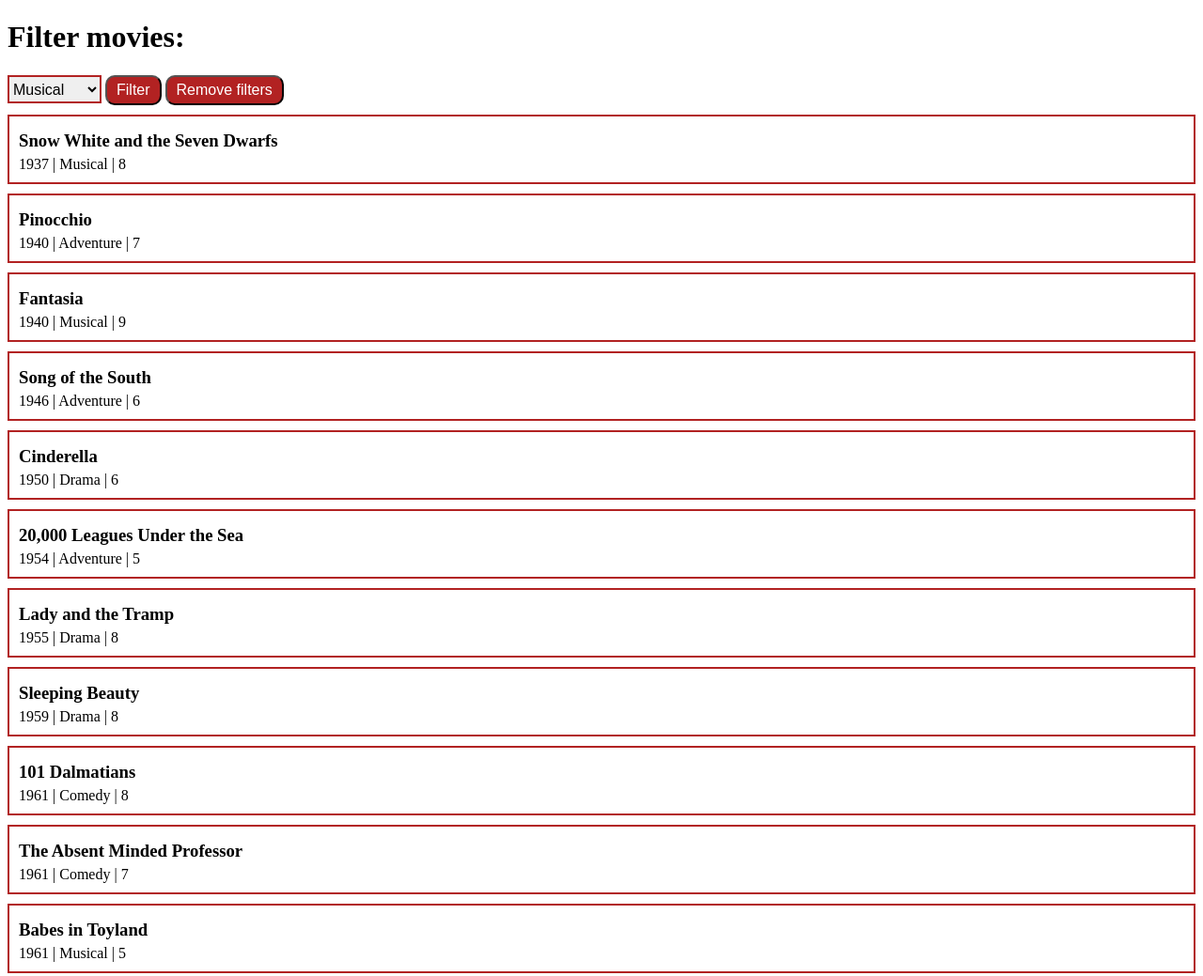
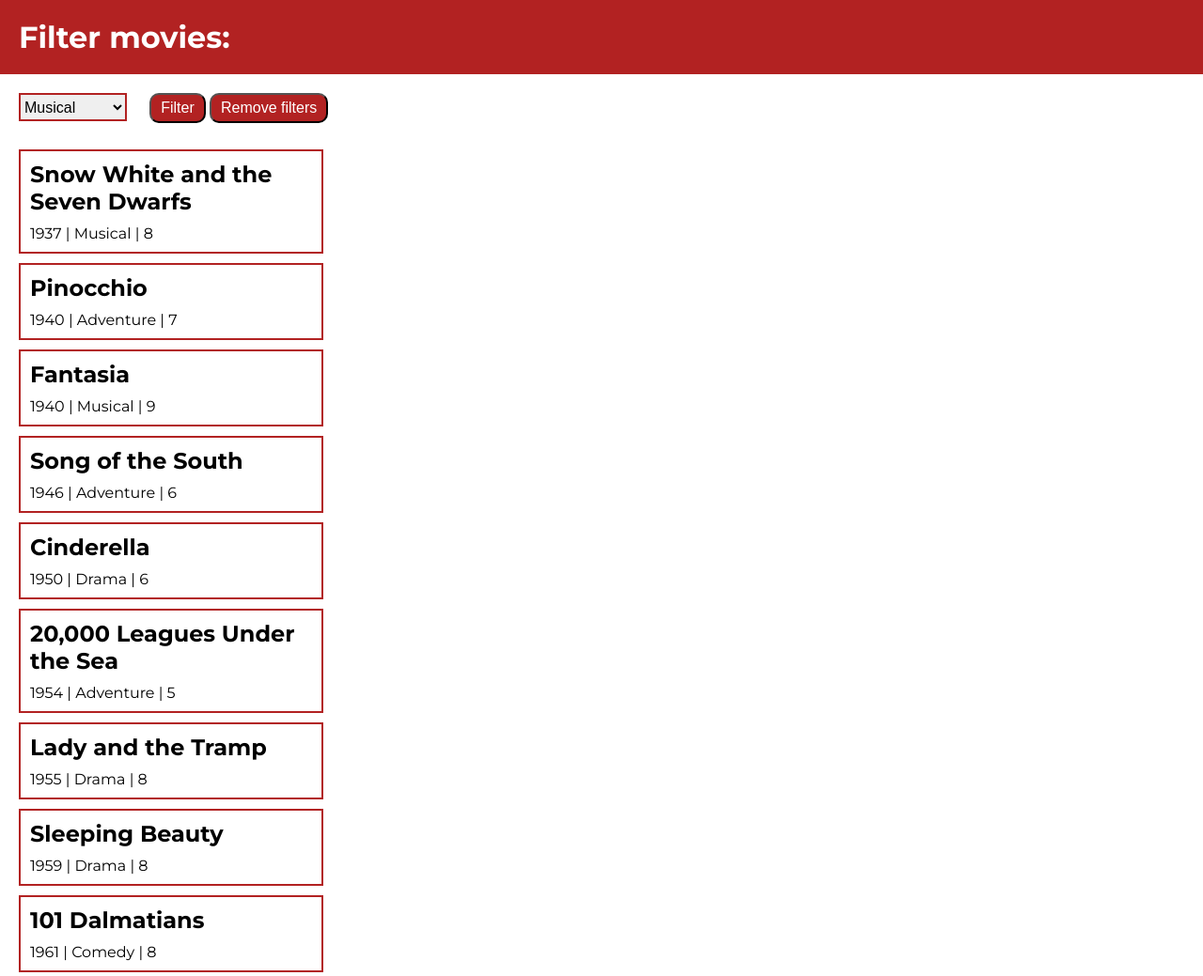
Before and after one commit to HIPPIEKICK/movie-filter, a plain HTML site: page index.html in a window 1280 px wide. Shown: the top 1039 px of the page at 94% size. Drawn offline with Linux system fonts and the light colour scheme.

Commit message:
Add styling

```diff
--- a/index.html
+++ b/index.html
@@ -17,7 +17,7 @@
       <select id="filters">
         <optgroup label="Genre:">
           <option value="Musical">Musical</option>
-          <option value="Adventure">Aventure</option>
+          <option value="Adventure">Adventure</option>
           <option value="Drama">Drama</option>
           <option value="Comedy">Comedy</option>
         </optgroup>
--- a/script.js
+++ b/script.js
@@ -137,7 +137,7 @@ const showList = () => {
   moviesList.innerHTML = ''
   movies.forEach((movie) => {
     moviesList.innerHTML += `
-    <div class="movie-card"> <h3>${movie.title} </h3> ${movie.year} | ${movie.genre} | ${movie.rating}</div>
+    <div class="movie-card"> <h2>${movie.title} </h2> ${movie.year} | ${movie.genre} | ${movie.rating}</div>
     `
   })
 }
@@ -155,7 +155,7 @@ const filterMovies = () => {
     moviesList.innerHTML = ''
     filtered.forEach((movie) => {
       moviesList.innerHTML += `
-      <div class="movie-card"> <h3>${movie.title} </h3> ${movie.year} | ${movie.genre} | ${movie.rating}</div>
+      <div class="movie-card"> <h2>${movie.title} </h2> ${movie.year} | ${movie.genre} | ${movie.rating}</div>
       `
   })
 
@@ -166,7 +166,7 @@ const filterMovies = () => {
     moviesList.innerHTML = ''
     filtered.forEach((movie) => {
     moviesList.innerHTML += `
-    <div class="movie-card"> <h3>${movie.title} </h3> ${movie.year} | ${movie.genre} | ${movie.rating}</div>
+    <div class="movie-card"> <h2>${movie.title} </h2> ${movie.year} | ${movie.genre} | ${movie.rating}</div>
     `
   })
   } else {
--- a/style.css
+++ b/style.css
@@ -1,7 +1,20 @@
+body {
+  margin: 0;
+  font-family: 'Montserrat', sans-serif;
+}
+
+h1 {
+  margin: 0;
+  padding: 20px;
+  background: firebrick;
+  color: white;
+}
+
 select {
+  margin: 20px;
+  height: 30px;
+  width: 115px;
   border: 2px solid firebrick;
-  height: 30px;
-  width: 100px;
   font-size: 16px;
 }
 
@@ -13,22 +26,13 @@ button {
   font-size: 16px;
 }
 
-span {
-  color: blue;
-}
-
-ul {
-  font-size: 18px;
-}
-
 .movie-card {
-  margin: 10px 0;
+  margin: 10px 20px;
+  max-width: 300px;
   padding: 10px;
-  display: flex;
-  flex-direction: column;
   border: 2px solid firebrick;
 }
 
-h3 {
-  margin: 5px 0;
+h2 {
+  margin: 0 0 10px 0;
 }
```
